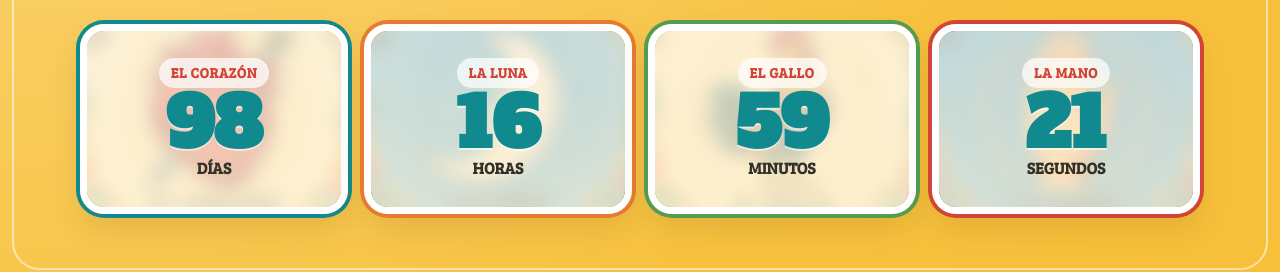
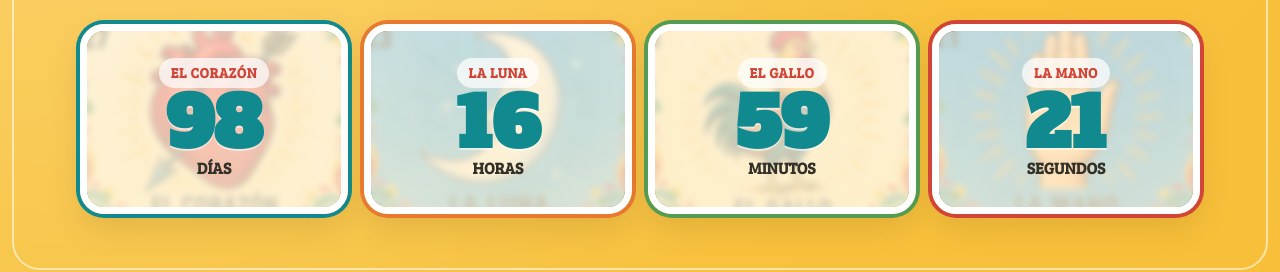
Before and after one commit to ariadnacerisier-ai/Fiesta-familia-Perez, a website built with Vite: page index.html in a window 1280 px wide. Shown: the part 916-1188 px from the top of the page. Built offline with nearby package versions, Linux system fonts and the light colour scheme.

Commit message:
Update style.css

```diff
--- a/css/style.css
+++ b/css/style.css
@@ -324,7 +324,7 @@ h2 {
   background-image: var(--card-image);
   background-size: cover;
   background-position: center;
-  filter: blur(8px) saturate(.95);
+  filter: blur(3px) saturate(1.05);
   transform: scale(1.12);
 }
 .count-card__veil {
```
